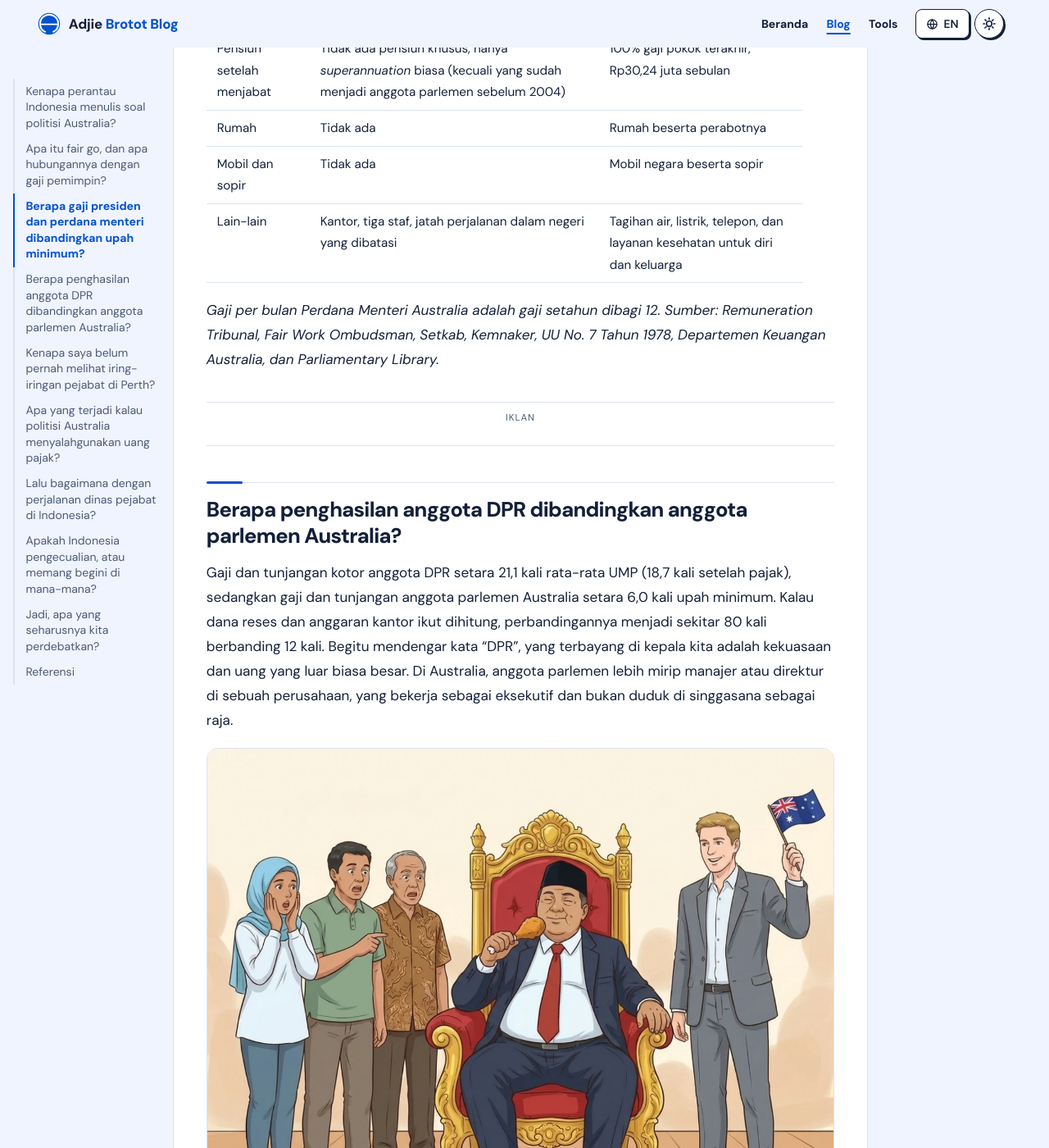
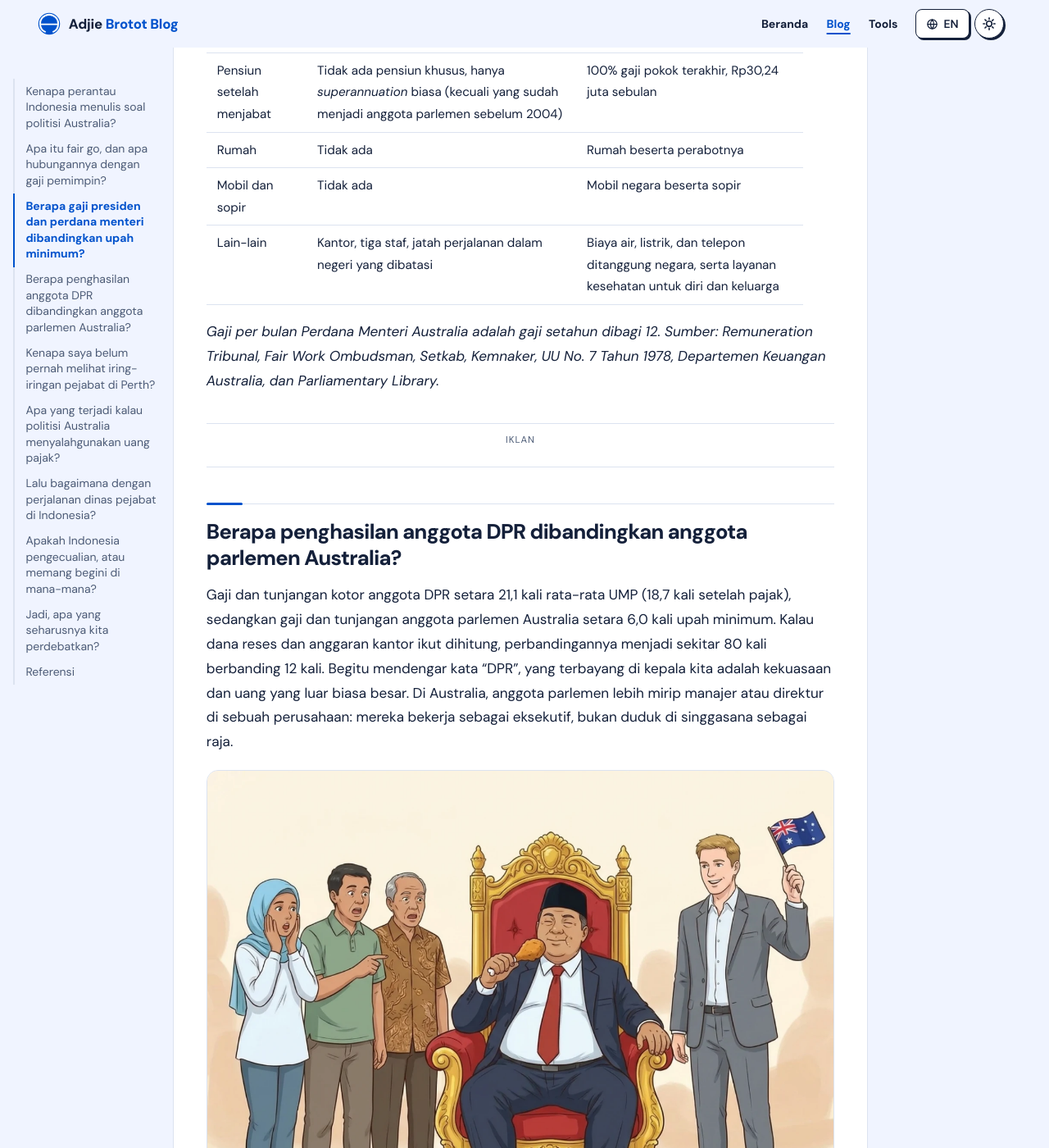
Before and after one commit to adjiebrotot/blog, a Jekyll site: the page built from id/_posts/2026-11-04-gaji-pejabat-indonesia.md, in a window 1280 px wide and 1400 px high, scrolled down 4631 px. Shown: the whole window at 82% size. Built offline with Jekyll 4.4.1, drawn with Linux system fonts in a browser that asks for light colours; some of the changed text lies outside the part shown.

Commit message:
Indonesian post: apply evaluator findings (passes cek.py and evaluator)
Co-Authored-By: Claude Opus 5.5 <noreply@anthropic.com>
Claude-Session: https://claude.ai/code/session_01LjR4mgTRbcjxSCUvHZNRr1

```diff
--- a/id/_posts/2026-11-04-gaji-pejabat-indonesia.md
+++ b/id/_posts/2026-11-04-gaji-pejabat-indonesia.md
@@ -27,7 +27,7 @@ Saya menulis ini karena dari kejauhan, perbedaan cara kedua negara memperlakukan
 
 - **Ini bukan soal gaji atau biaya hidup di Perth.** Topik itu sudah saya bahas di tulisan [#KaburAjaDulu](/id/kabur-aja-dulu/), lengkap dengan hitungan tabungan di akhir bulan.
 - **Ini juga bukan soal negara maju yang lebih unggul dalam segala hal.** Soal itu mungkin layak dibahas dalam tulisan tersendiri.
-- **Saya tidak sedang memuja pemerintah Australia.** Banyak orang Australia pasti tidak setuju dengan sebagian isi tulisan ini, dan lagi pula, tidak ada satu partai pun yang suci, baik Labor, Coalition, Greens, maupun One Nation.
+- **Saya tidak sedang memuja pemerintah Australia.** Banyak orang Australia pasti tidak setuju dengan sebagian isi tulisan ini, lagi pula tidak ada satu partai pun yang suci, baik Labor, Coalition, Greens, maupun One Nation.
 
 Karena lebih dari 25 tahun saya tumbuh di Jakarta dan baru hampir dua tahun di Perth, kritik dalam tulisan ini lebih banyak saya arahkan ke Indonesia, negara yang paling saya kenal dan yang paling saya harapkan bisa lebih baik.
 
@@ -63,13 +63,13 @@ Australia tidak punya pensiun khusus untuk perdana menteri. Skema pensiun lama b
 | Pensiun setelah menjabat | Tidak ada pensiun khusus, hanya *superannuation* biasa (kecuali yang sudah menjadi anggota parlemen sebelum 2004) | 100% gaji pokok terakhir, Rp30,24 juta sebulan |
 | Rumah | Tidak ada | Rumah beserta perabotnya |
 | Mobil dan sopir | Tidak ada | Mobil negara beserta sopir |
-| Lain-lain | Kantor, tiga staf, jatah perjalanan dalam negeri yang dibatasi | Tagihan air, listrik, telepon, dan layanan kesehatan untuk diri dan keluarga |
+| Lain-lain | Kantor, tiga staf, jatah perjalanan dalam negeri yang dibatasi | Biaya air, listrik, dan telepon ditanggung negara, serta layanan kesehatan untuk diri dan keluarga |
 
 *Gaji per bulan Perdana Menteri Australia adalah gaji setahun dibagi 12. Sumber: Remuneration Tribunal, Fair Work Ombudsman, Setkab, Kemnaker, UU No. 7 Tahun 1978, Departemen Keuangan Australia, dan Parliamentary Library.*
 
 ## Berapa penghasilan anggota DPR dibandingkan anggota parlemen Australia?
 
-Gaji dan tunjangan kotor anggota DPR setara 21,1 kali rata-rata UMP (18,7 kali setelah pajak), sedangkan gaji dan tunjangan anggota parlemen Australia setara 6,0 kali upah minimum. Kalau dana reses dan anggaran kantor ikut dihitung, perbandingannya menjadi sekitar 80 kali berbanding 12 kali. Begitu mendengar kata "DPR", yang terbayang di kepala kita adalah kekuasaan dan uang yang luar biasa besar. Di Australia, anggota parlemen lebih mirip manajer atau direktur di sebuah perusahaan, yang bekerja sebagai eksekutif dan bukan duduk di singgasana sebagai raja.
+Gaji dan tunjangan kotor anggota DPR setara 21,1 kali rata-rata UMP (18,7 kali setelah pajak), sedangkan gaji dan tunjangan anggota parlemen Australia setara 6,0 kali upah minimum. Kalau dana reses dan anggaran kantor ikut dihitung, perbandingannya menjadi sekitar 80 kali berbanding 12 kali. Begitu mendengar kata "DPR", yang terbayang di kepala kita adalah kekuasaan dan uang yang luar biasa besar. Di Australia, anggota parlemen lebih mirip manajer atau direktur di sebuah perusahaan: mereka bekerja sebagai eksekutif, bukan duduk di singgasana sebagai raja.
 
 <figure>
 <img src="/assets/img/gpi-ill-raja-pejabat.webp" alt="Seorang politisi bertubuh tambun berjas gelap dan berpeci hitam duduk di singgasana emas sambil makan paha ayam goreng, warga biasa di satu sisi menatapnya dengan kaget, dan di sisi lain seorang pejabat Australia berjas sederhana berdiri santai sambil melambaikan bendera kecil Australia" width="1456" height="1087" loading="lazy">
```
Also changed, not shown: other parts of id/_posts/2026-11-04-gaji-pejabat-indonesia.md (+5 -5 lines).
